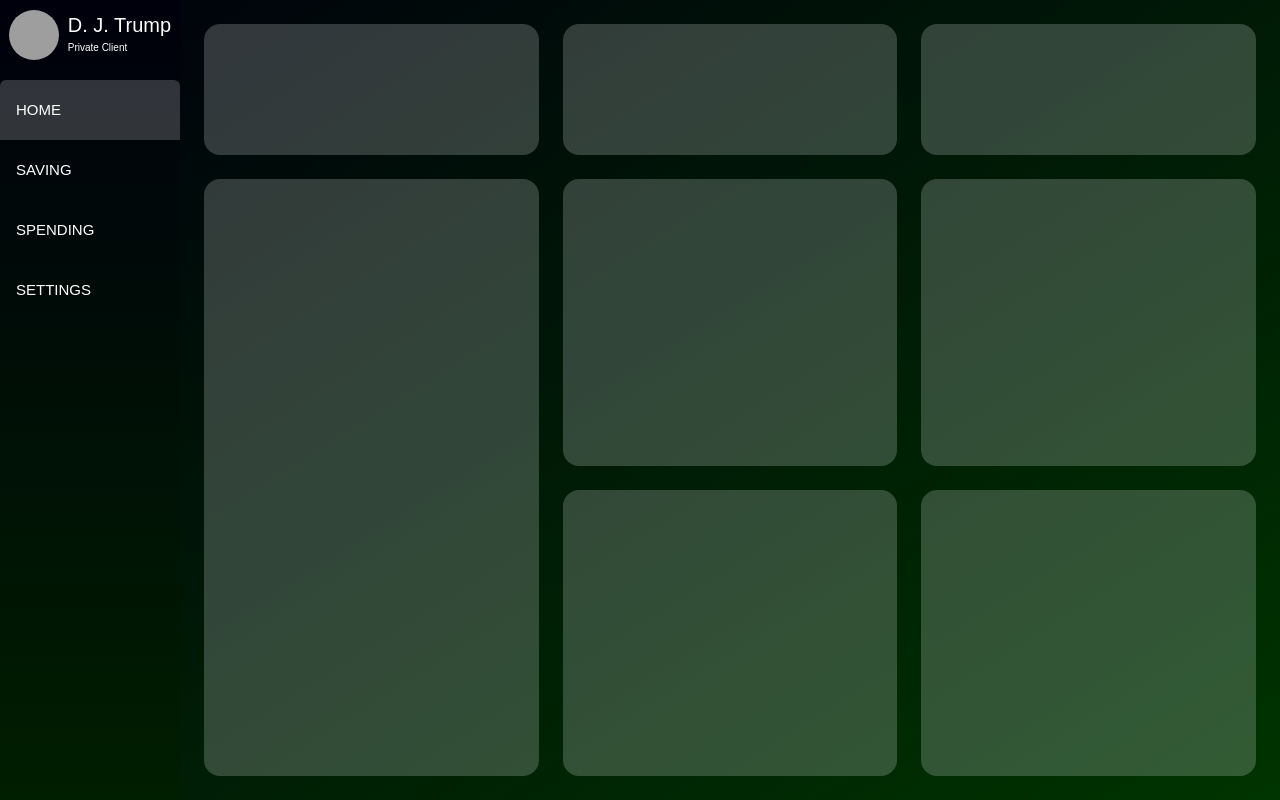
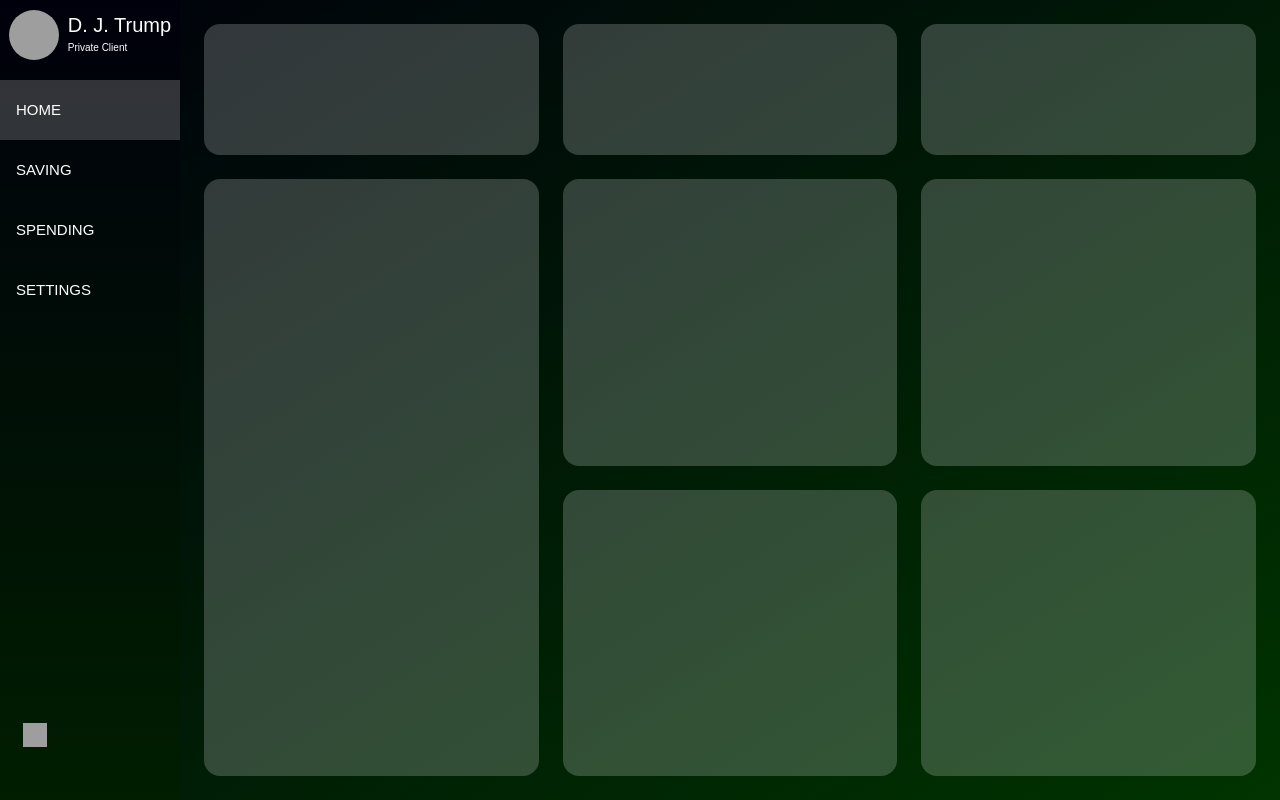
Before and after one commit to Jeffrey29207/PlanIT-Orbital, a React (Vite) app in the folder PlanIT-Front-End-React/: page /home in a window 1280 px wide. Built offline with nearby package versions, Linux system fonts and the light colour scheme; grey boxes are pictures that could not be loaded.

Commit message:
Add sign out functionality

```diff
--- a/PlanIT-Front-End-React/src/components/Menu/Menu.tsx
+++ b/PlanIT-Front-End-React/src/components/Menu/Menu.tsx
@@ -1,5 +1,8 @@
 import ListOf from "../ListOf";
 import "./MenuStyle.css";
+import logout from "../../assets/logout.ico";
+import supabase from "../../helper/config";
+import { useNavigate } from "react-router-dom";
 
 function Menu() {
   const links = [
@@ -11,6 +14,19 @@ function Menu() {
 
   const onSelectItem = (name: string) => {
     console.log(`Selected item: ${name}`);
+  };
+
+  const navigate = useNavigate();
+
+  const handleClickIcon = async () => {
+    console.log("Clicked");
+    const { error } = await supabase.auth.signOut();
+
+    if (error) {
+      console.error("Error signing out:", error.message);
+      return;
+    }
+    navigate("/");
   };
 
   return (
@@ -25,6 +41,9 @@ function Menu() {
       <div className="menuContainer">
         <ListOf links={links} onSelectItem={onSelectItem} />
       </div>
+      <div className="menuIcon" onClick={handleClickIcon}>
+        <img src={logout} alt="menu" />
+      </div>
     </div>
   );
 }
--- a/PlanIT-Front-End-React/src/components/Menu/MenuStyle.css
+++ b/PlanIT-Front-End-React/src/components/Menu/MenuStyle.css
@@ -8,6 +8,8 @@
     position: fixed;
     top: 0;
     left: 0;
+    display: flex;
+    justify-content: space-between;
 }
 
 /* Setting profile */
@@ -57,6 +59,7 @@
 
 .menuContainer .list-group {
     display: flex;
+    border-radius: 0%;
     height: 30vh;
     flex-direction: column;
     justify-content: space-around
@@ -68,13 +71,27 @@
     align-items: center;
     height: 70px;
     width: 180px;
-    border-radius: 0%;
     border: none;
     text-decoration: none;
     color: white;
     font-size: 15px;
     font-family: Arial, Helvetica, sans-serif;
     cursor: pointer;
+}
+
+.menuIcon {
+    height: 70px;
+    width: 70px;
+    display: flex;
+    justify-content: center;
+    align-items: center;
+    cursor: pointer;
+}
+
+.menuIcon > img {
+    width: 24px;
+    height: 24px;
+    object-fit: cover;
 }
 
 @media screen and (min-width: 900px) {
@@ -88,6 +105,8 @@
         position: fixed;
         top: 0;
         left: 0;
+        display: block;
+        justify-content: start;
     }
 
     /* Setting profile */
@@ -158,7 +177,10 @@
 
     .menuContainer .click {
         background-color: rgb(245, 243, 243, 0.2);
+    }
 
+    .menuIcon {
+        margin-top: calc(50vh - 180px);
     }
 }
 
@@ -174,6 +196,8 @@
         position: fixed;
         top: 0;
         left: 0;
+        display: block;
+        justify-content: start;
     }
 
     /* Setting profile */
```
Also changed, not shown: PlanIT-Front-End-React/src/assets/menu.svg (added), 1 other file (tests, documents, lock files or other folders).
